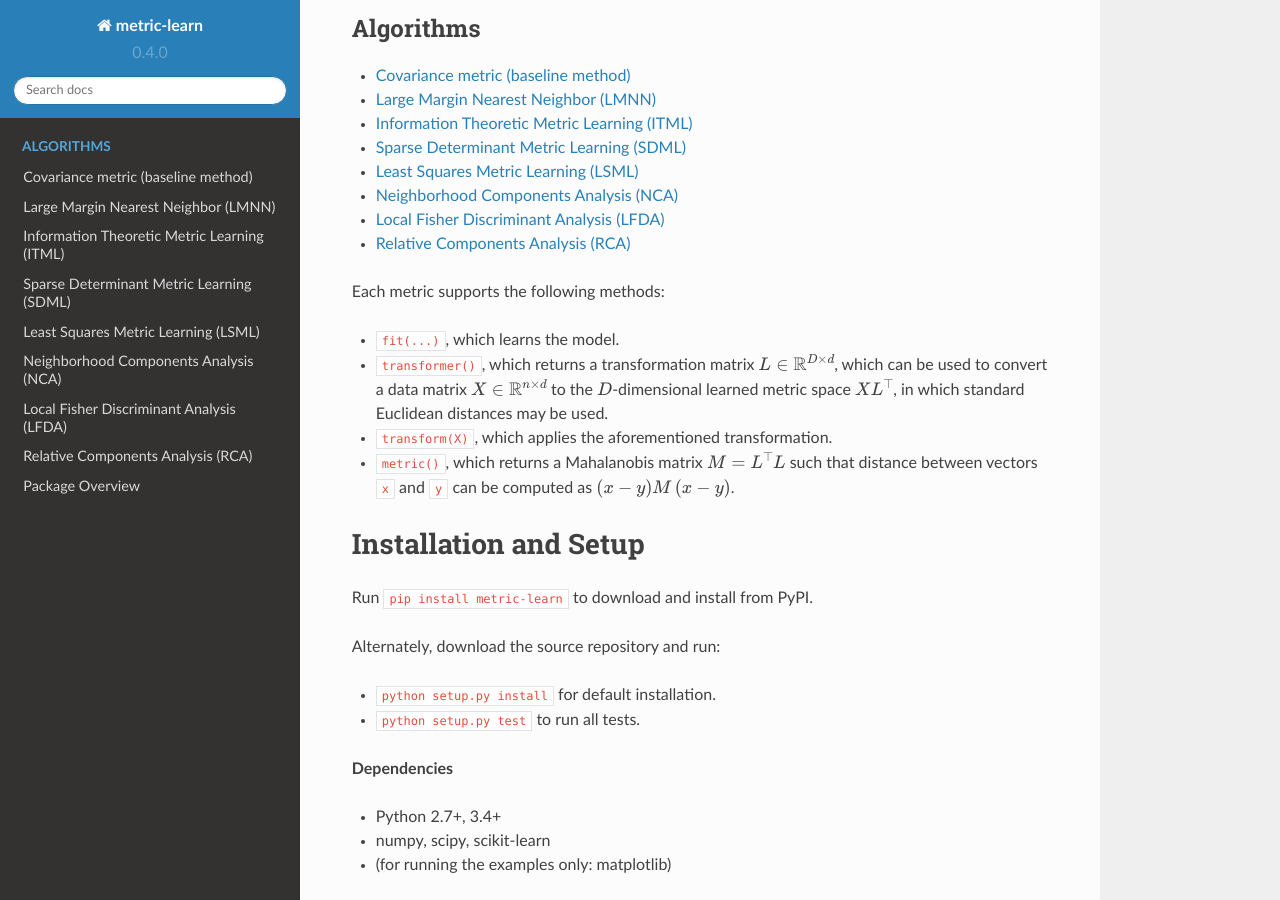
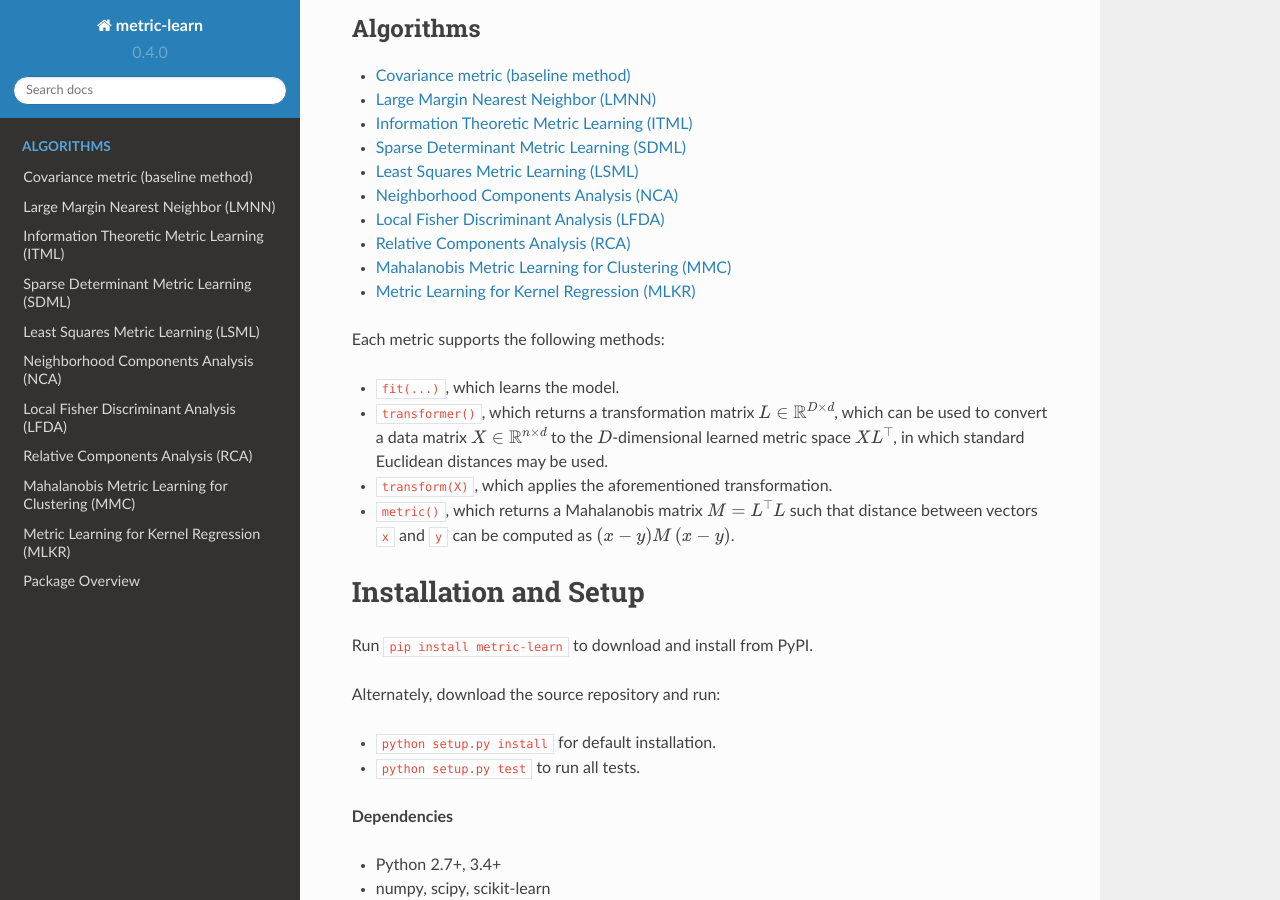
Before and after one commit to scikit-learn-contrib/metric-learn, a Sphinx documentation site: the page built from doc/index.rst, in a window 1280 px wide and 900 px high, scrolled down 384 px. Built offline with Sphinx 7.4.7 and the Read the Docs theme 2.0.0, drawn with Linux system fonts in a browser that asks for light colours.

Commit message:
FIX: add MLKR and MMC to doc (#114)

```diff
--- a/doc/index.rst
+++ b/doc/index.rst
@@ -25,6 +25,8 @@
    metric_learn.nca
    metric_learn.lfda
    metric_learn.rca
+   metric_learn.mmc
+   metric_learn.mlkr
 
 Each metric supports the following methods:
 
```
